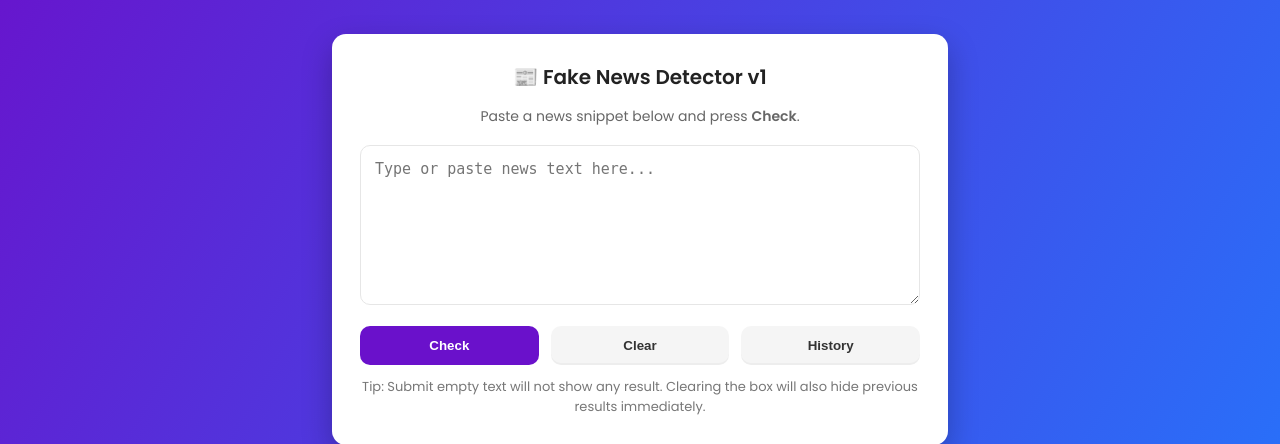
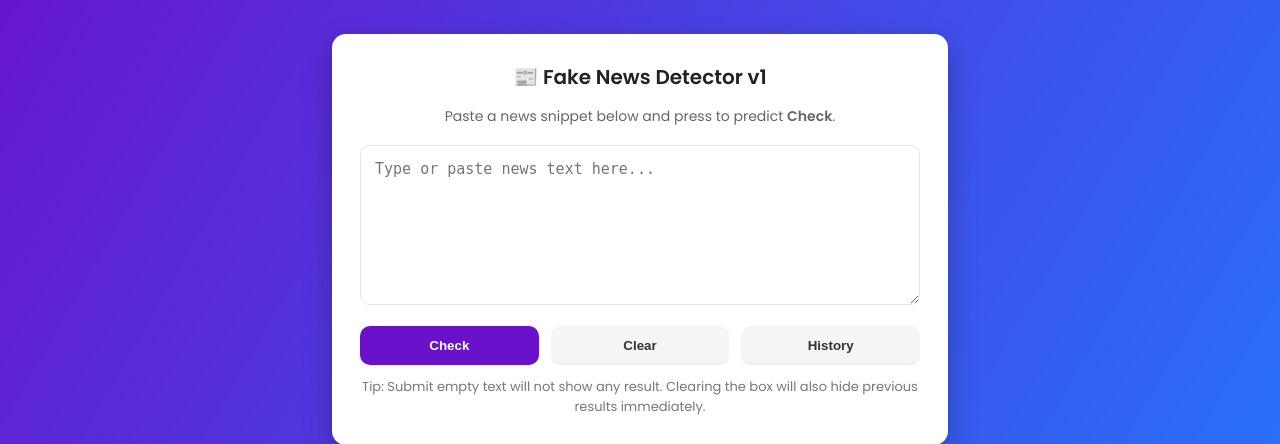
Before and after one commit to gurupranith6-ops/fake-news-devops, a Flask app: page / in a window 1280 px wide. Shown: the part 161-605 px from the top of the page. Run offline with Flask 3, Linux system fonts and the light colour scheme; parts of the project's set-up code (start-up, migrations or seed data) failed here and were passed over.

Commit message:
subtitle change

```diff
--- a/templates/index.html
+++ b/templates/index.html
@@ -197,7 +197,7 @@
         <h1>📰 Fake News Detector v1 </h1>
 
         <p class="subtitle">
-            Paste a news snippet below and press <strong>Check</strong>.
+            Paste a news snippet below and press to predict <strong>Check</strong>.
         </p>
 
         <form id="newsForm" method="POST" action="/predict" autocomplete="off">
```
